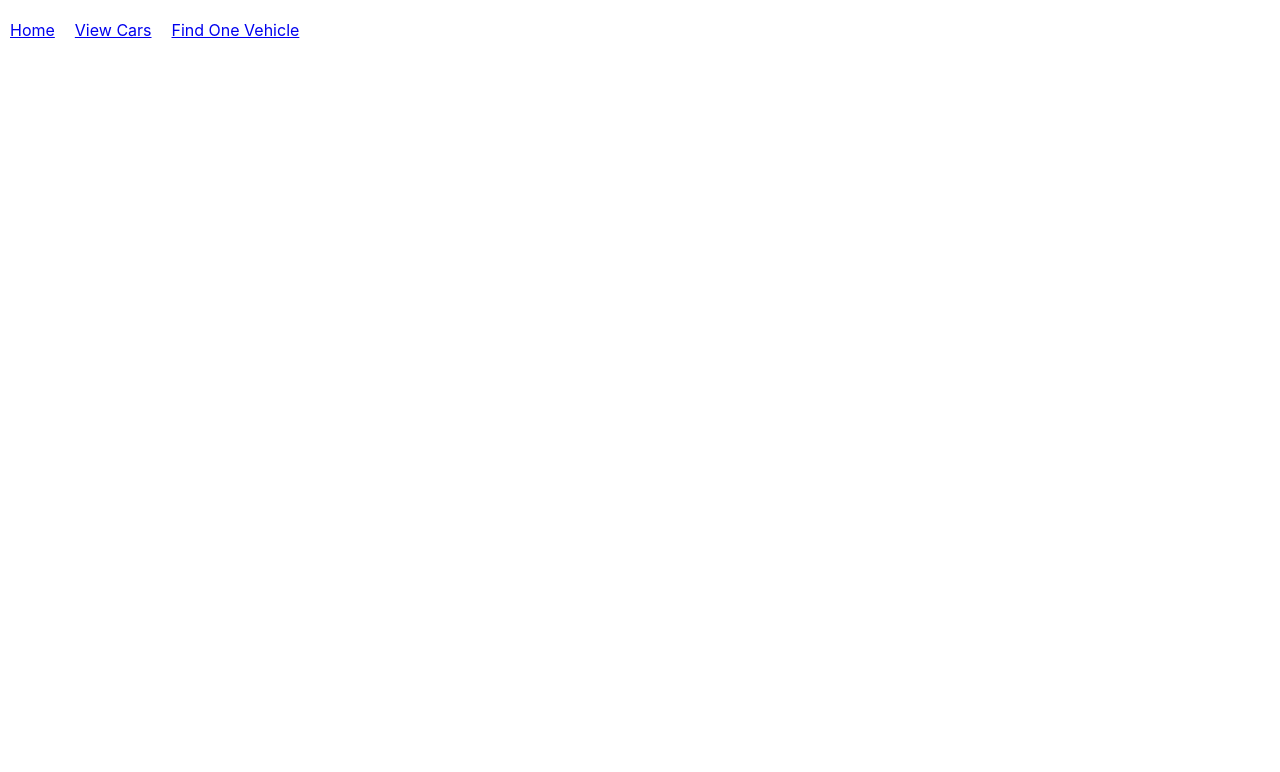
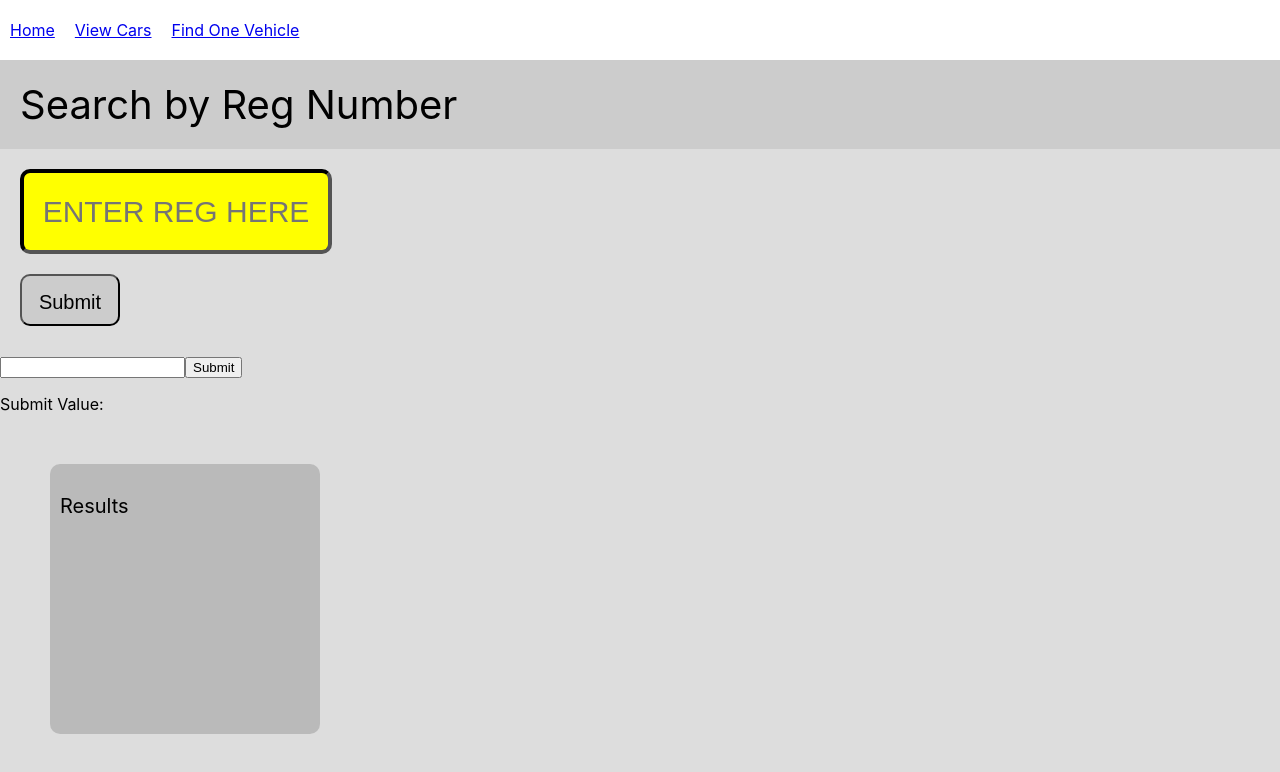
Before and after one commit to AdeJord/ntv-test, a React (Create React App) app in the folder frontend/: page /findOneVehicle2 in a window 1280 px wide. Shown: the top 772 px of the page. Built offline with nearby package versions, Linux system fonts and the light colour scheme; the HTML template or start-up script is replaced by a standard one.

Commit message:
added findOneVehilce 2 but has issues!

```diff
--- a/frontend/src/App.js
+++ b/frontend/src/App.js
@@ -10,7 +10,7 @@ import HomePage from "./components/home/home";
 import ViewAllCars from "./components/viewAllCars/viewAllCars";
 import ViewCar from "./components/viewCar/viewCar";
 import styled from 'styled-components';
-import FindOneVehicle from './components/findOneVehicle/findOneVehicle'
+import FindOneVehicle2 from './components/findOneVehicle/findOneVehicle2'
 
 const Container = styled.div`
 color: red
@@ -43,7 +43,7 @@ function App() {
           <Link to="/view-all-cars" className={classes.menuItem}>
             View Cars
           </Link>
-          <Link to="/findOneVehicle" className={classes.menuItem}>
+          <Link to="/findOneVehicle2" className={classes.menuItem}>
             Find One Vehicle
           </Link>
 
@@ -58,8 +58,8 @@ function App() {
         <Route exact path="/view-car/:id">
           <ViewCar />
         </Route>
-        <Route exact path="/findOneVehicle">
-          <FindOneVehicle />
+        <Route exact path="/findOneVehicle2">
+          <FindOneVehicle2 />
         </Route>
       </Switch>
     </Router>
--- a/frontend/src/components/findOneVehicle/findOneVehicle.js
+++ b/frontend/src/components/findOneVehicle/findOneVehicle.js
@@ -1,9 +1,10 @@
 import React from 'react';
+import { useRef, useState } from "react";
 import { makeStyles } from '@material-ui/core/styles';
 //import styled from 'styled-components';
-import regInput from './regInput';
 import { getCarByRegistration } from '../../services/api';
 import { useParams } from "react-router-dom";
+import findOneVehicle2 from './findOneVehicle2'
 
 /*
 I think I have to add the code here to get the reg number and use mongoose to search for it
@@ -27,9 +28,8 @@ const useStyles = makeStyles((theme) => ({
     borderWidth: '4px',
     borderColor: 'black',
     borderRadius: '10px',
-    textAlign: 'center',
+    textAlign: 'left',
     fontSize: '20px',
-    textTransform: 'upperCase'
   },
   content: {
     fontSize: '40px',
@@ -85,15 +85,13 @@ export default function FindOneVehicle() {
   const classes = useStyles();
   const [getCar, setCar] = React.useState([]);
 
-
-
   //when submit clicked need to save the input (regNo) and use
   //that to search for vehicle eg, RDA877L
   // ALSO NEED TO REFACTOR SO NOT USING GETELEMENTBYID
-  async function handleClick () {
+  async function handleClick() {
     let searchReg = document.getElementById('regInput');
     await getCarByRegistration(searchReg.value).then(response => {
-      // alert(JSON.stringify(response.data, null, 2));
+      //alert(JSON.stringify(response.data, null, 2));
       if (response.data.length > 0) {
         setCar(response.data);
       } else {
@@ -103,17 +101,21 @@ export default function FindOneVehicle() {
     });
   };
 
+
+
   return (
     <div className={classes.wrap}>
       <div className={classes.content}>
         Find one vehicle
       </div>
-      <input id="regInput" className={classes.input} placeholder="Enter Reg Here" />
+      <form>
+        <input type="text" name="regInput" id="regInput" className={classes.input} placeholder="Enter Reg Here" />
+      </form>
       <button onClick={handleClick} className={classes.submitBtn}>Submit</button>
       <div id="resultsContainer" className={classes.results}>
         {getCar.length > 0 &&
           getCar.map(car => {
-            return(
+            return (
               <div className={classes.car}>
                 <div className={classes.detail}>Registration: {car.regNo}</div>
                 <div className={classes.detail}>Keys: {car.keys}</div>
--- a/frontend/src/components/findOneVehicle/findOneVehicle2.js
+++ b/frontend/src/components/findOneVehicle/findOneVehicle2.js
@@ -1,95 +1,166 @@
-import 'bootstrap/dist/css/bootstrap.min.css';
-import React, { useState, useEffect} from "react";
-import axios from "axios";
+import React from 'react';
+import { useRef, useState } from "react";
+import { makeStyles } from '@material-ui/core/styles';
+//import styled from 'styled-components';
+import { getCarByRegistration } from '../../services/api';
+import { useParams } from "react-router-dom";
+
+/*
+I think I have to add the code here to get the reg number and use mongoose to search for it
+and return into the answer?
+*/
+
+const useStyles = makeStyles((theme) => ({
+  wrap: {
+    width: '100%',
+    height: '100vh',
+    backgroundColor: '#dddddd',
+    float: 'left'
+  },
+  results: {
+    padding: '10px',
+    margin: '50px',
+    width: '250px',
+    height: '250px',
+    backgroundColor: '#aaaa',
+    color: 'black',
+    borderWidth: '4px',
+    borderColor: 'black',
+    borderRadius: '10px',
+    textAlign: 'left',
+    fontSize: '20px',
+  },
+  content: {
+    fontSize: '40px',
+    width: 'calc(100% - 40px)',
+    height: 'auto',
+    padding: '20px',
+    backgroundColor: '#cccccc',
+    float: 'left'
+  },
+  submitBtn: {
+    fontSize: '20px',
+    width: '100px',
+    height: 'auto',
+    padding: '15px',
+    backgroundColor: '#cccccc',
+    borderRadius: '10px',
+    paddingBottom: '10px',
+    marginLeft: '20px',
+    marginBottom: '30px'
+  },
+  form: {
+    fontSize: '20px',
+    width: '100px',
+    height: 'auto',
+    padding: '15px',
+    borderRadius: '10px',
+    paddingBottom: '10px'
+  },
+  input: {
+    fontSize: '30px',
+    height: '75px',
+    width: '300px',
+    margin: '20px',
+    backgroundColor: 'yellow',
+    color: 'black',
+    borderWidth: '4px',
+    borderColor: 'black',
+    borderRadius: '10px',
+    textAlign: 'center',
+    textTransform: 'upperCase'
+  }
+}));
+
+/*const Container = styled.div`
+display: flex;
+flex-direction: column
+`*/
+
+export default function FindOneVehicle2() {
+  const classes = useStyles();
+  const [getCar, setCar] = useState([]);
+  const [val, setVal] = useState('');
+  const inputRef = useRef();
 
 
-function SearchCar()
-{
-  const [search,setSearch] =useState('');
-  const [record,setRecord] = useState([]);
+  //little submit button (Correct way but not working, 1st says nothing, and second click works ok)
+// after 1st click, updates 'Submit Value' which is val,
+// then opens alert box saying nothing on that reg
+// click OK then updates console with LB Cars matching 0 & LB
+// click Submit again and it works LB Cars matching 1 and LB RDA877L, but warning appears about keys
 
 
-    // On Page load display all records
-    const loadEmployeeDetail = async () =>
-    {
-      var response = fetch('http://localhost:5000/api/v1/employee')
-         .then(function(response){
-            return response.json();
-          })
-         .then(function(myJson) {
-            setRecord(myJson);
-          });
-    }
-    useEffect(() => {
-      loadEmployeeDetail();
-    }, []);
+  async function submitHandler (e)  {
+    e.preventDefault();
+    await setVal(inputRef.current.value);
 
-    // Search Records here
-    const searchRecords = () =>
-    {
-        axios.get(`http://localhost:5000/api/v1/employee/searchRecord/${search}`)
-        .then(response => {
-          setRecord(response.data);
-        });
+    await getCarByRegistration(val).then(response => {
+      //alert(JSON.stringify(response.data, null, 2));
+      if (response.data.length > 0) {
+        setCar(response.data);
+      } else {
+        alert('LB Nothing on that reg');
+      }
+      console.log(`LB Cars matching ${val}:-  ${response.data.length}`)
+    });
 
-    }
-
-    const loadRecordAgain = () =>
-    {
-      var response = fetch('http://localhost:5000/api/v1/employee')
-      .then(function(response){
-         return response.json();
-       })
-      .then(function(myJson) {
-         setRecord(myJson);
-       });
-
-    }
-    useEffect(() => {
-      loadRecordAgain();
-    }, []);
+    console.log(`LB ${val}`)
+  }
 
 
-  return(
-    <section>
-    <div class="container">
-    <h4 className="mb-3 text-center mt-4">Search Records in MERN</h4>
-      <div class="row mt-3">
-      <div class="col-sm-11">
-        <div class="input-group mb-4 mt-3">
-          <div class="form-outline">
-           <input type="text" id="form1"    onKeyDown={loadRecordAgain} onKeyUp={searchRecords} onChange={(e)=>setSearch(e.target.value)} class="form-control" placeholder="Search Employee Here" style={{backgroundColor:"#ececec"}}/>
-        </div>
-        {/* <button type="button" onClick={searchRecords}  class="btn btn-success">
-            <i class="fa fa-search" aria-hidden="true"></i>
-        </button> */}
-        </div>
-        <table class="table table-hover  table-striped table-bordered ml-4 ">
-            <thead>
-            <tr>
-                <th>Registration</th>
-                <th>Keys</th>
-                <th>Company</th>
-                <th>Comments</th>
-            </tr>
-            </thead>
-            <tbody>
+//     *****************************Big Button works, so does little button but little button is a step behind**********************
 
-            {record.map((Cars)=>
-                <tr>
-                <td>{Cars.regNo}</td>
-                <td>{Cars.keys}</td>
-                <td>{Cars.company}</td>
-                <td>{Cars.comments}</td>
-                </tr>
-                )}
-            </tbody>
-        </table>
+
+  //Big submit button (Wrong way but working)
+  async function handleClick() {
+    let searchReg = document.getElementById('regInput');
+    await getCarByRegistration(searchReg.value).then(response => {
+      //alert(JSON.stringify(response.data, null, 2));
+      if (response.data.length > 0) {
+        setCar(response.data);
+      } else {
+        alert('BB Nothing on that reg');
+      }
+      console.log(`BB Cars matching ${val}:-  ${response.data.length}`)
+      console.log(`BB ${val}`)
+    });
+  };
+
+  return (
+    <div className={classes.wrap}>
+      <div className={classes.content}>
+        Search by Reg Number
       </div>
+      <form>
+        <input type="text" name="regInput" id="regInput" className={classes.input} placeholder="Enter Reg Here" />
+      </form>
+      <div className="App">
+      </div>
+      <button onClick={handleClick} className={classes.submitBtn}>Submit</button>
+      <form onSubmit={submitHandler}>
+        <input ref={inputRef} />
+        <button type="submit">Submit</button>
+      </form>
+      <p>Submit Value: <b>{val}</b></p>
+      <div id="resultsContainer" className={classes.results}>
+        {getCar.length > 0 &&
+          getCar.map(car => {
+            return (
+              <div className={classes.car}>
+                <div className={classes.detail}>Registration: {car.regNo}</div>
+                <div className={classes.detail}>Keys: {car.keys}</div>
+                <div className={classes.detail}>Company: {car.company}</div>
+                <div className={classes.detail}>Comments: {car.comments}</div>
+              </div>
+            )
+          })}
+        {getCar.length === 0 &&
+          <p>Results</p>
+        }
       </div>
     </div>
-   </section>
-  )
+
+
+  );
 }
-
-export default SearchCar;
```
Lines whose indentation alone changed are shown as unchanged.
